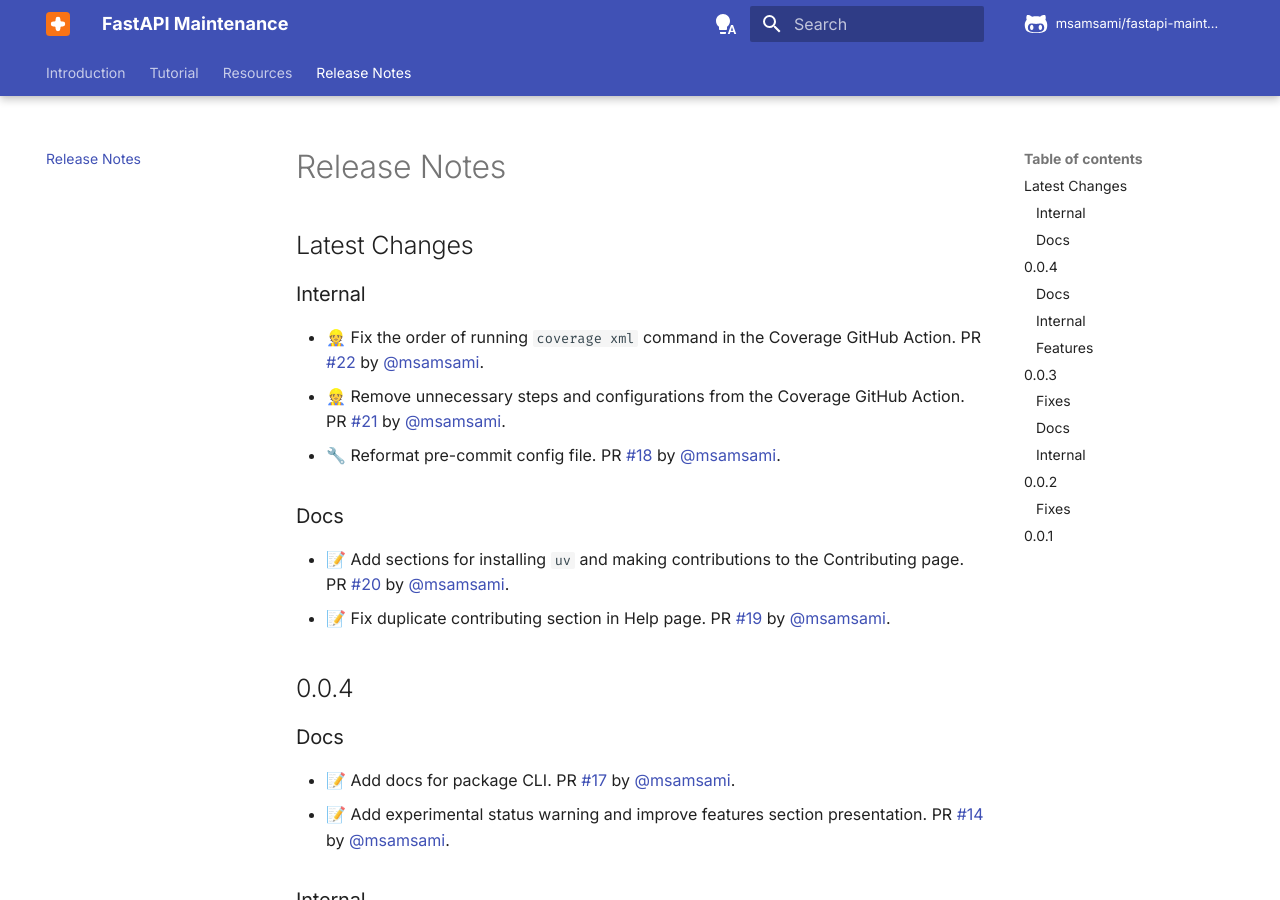
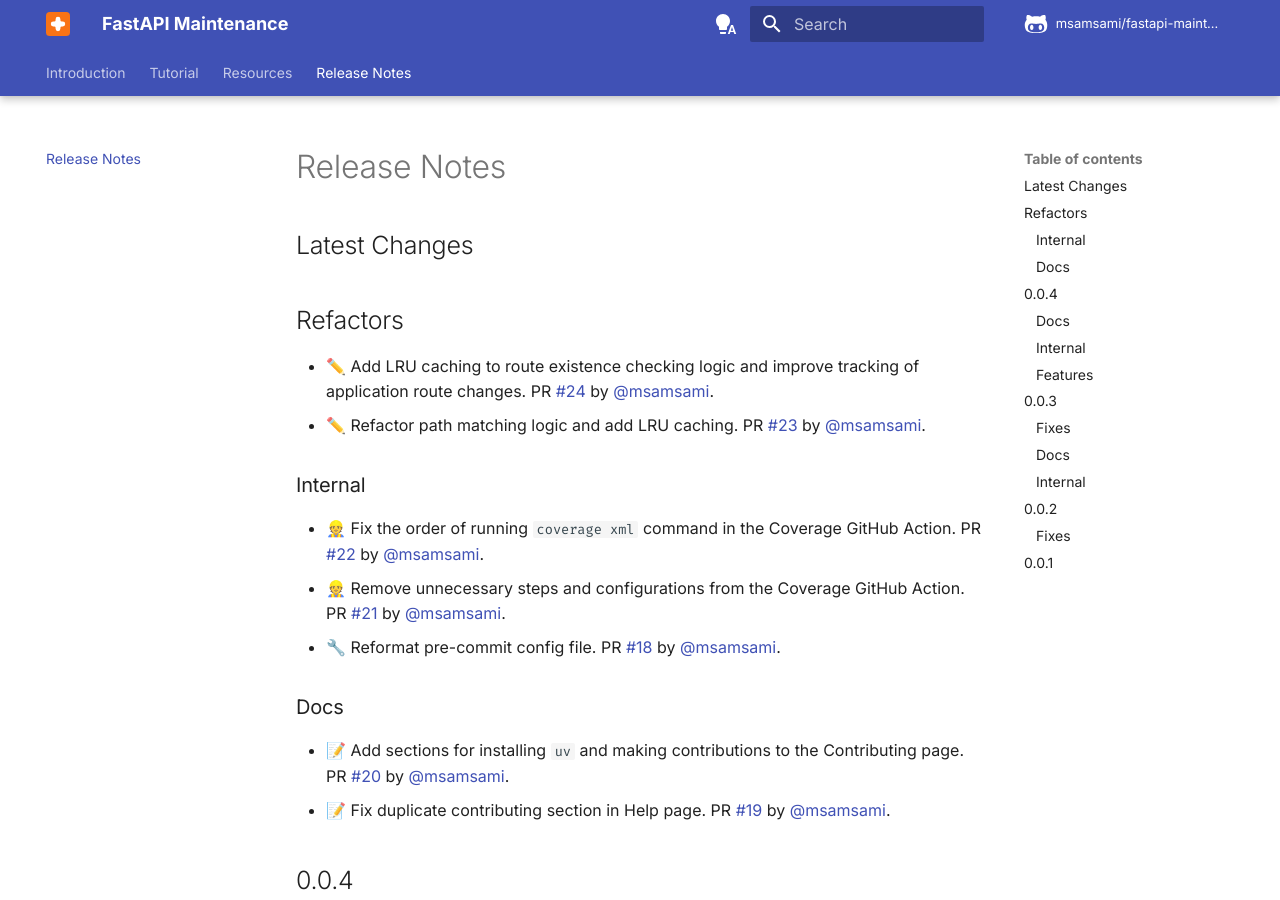
Before and after one commit to msamsami/fastapi-maintenance, an MkDocs documentation site: the page built from docs/release-notes.md, in a window 1280 px wide and 900 px high. Built offline with MkDocs 1.6.1 and Material for MkDocs 9.7.7, drawn with Linux system fonts in a browser that asks for light colours; comment, search, counter and statistics services are not loaded.

Commit message:
Update release notes

```diff
--- a/docs/release-notes.md
+++ b/docs/release-notes.md
@@ -1,6 +1,11 @@
 # Release Notes
 
 ## Latest Changes
+
+## Refactors
+
+- ✏️ Add LRU caching to route existence checking logic and improve tracking of application route changes. PR [#24](https://github.com/msamsami/fastapi-maintenance/pull/24) by [@msamsami](https://github.com/msamsami).
+- ✏️ Refactor path matching logic and add LRU caching. PR [#23](https://github.com/msamsami/fastapi-maintenance/pull/23) by [@msamsami](https://github.com/msamsami).
 
 ### Internal
 
```
